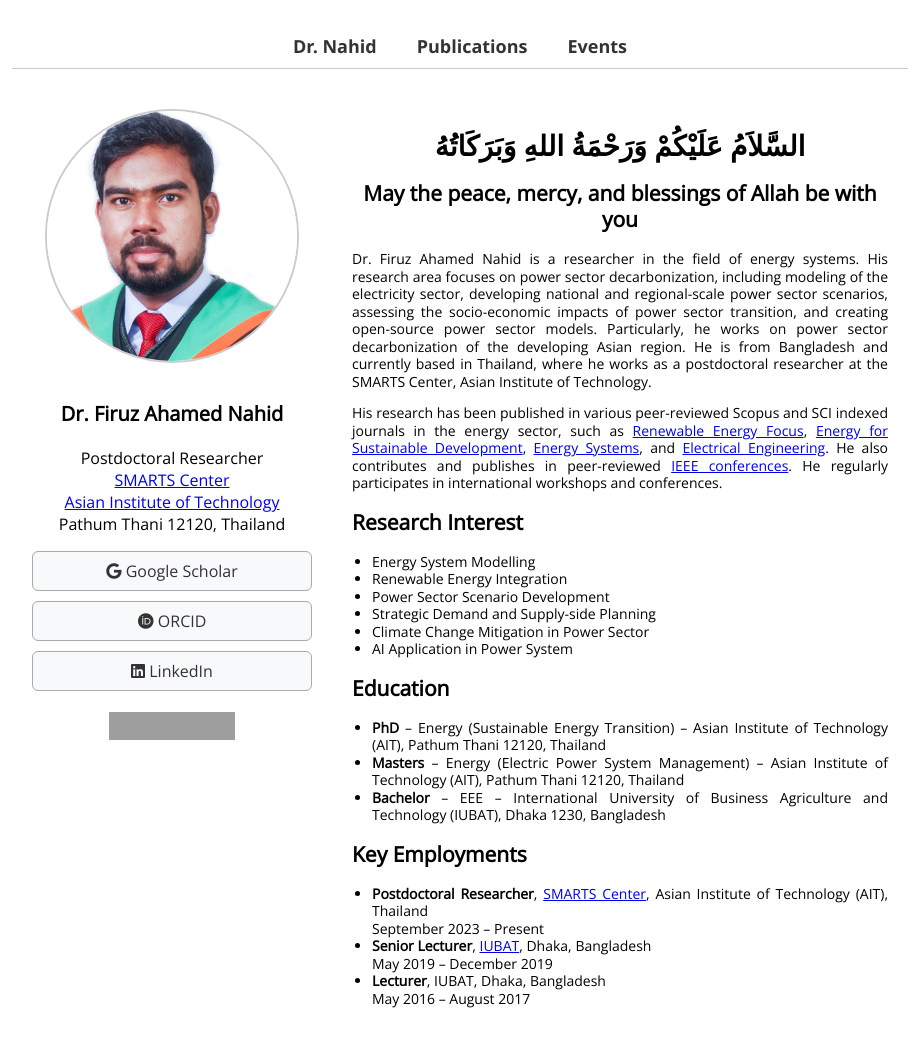
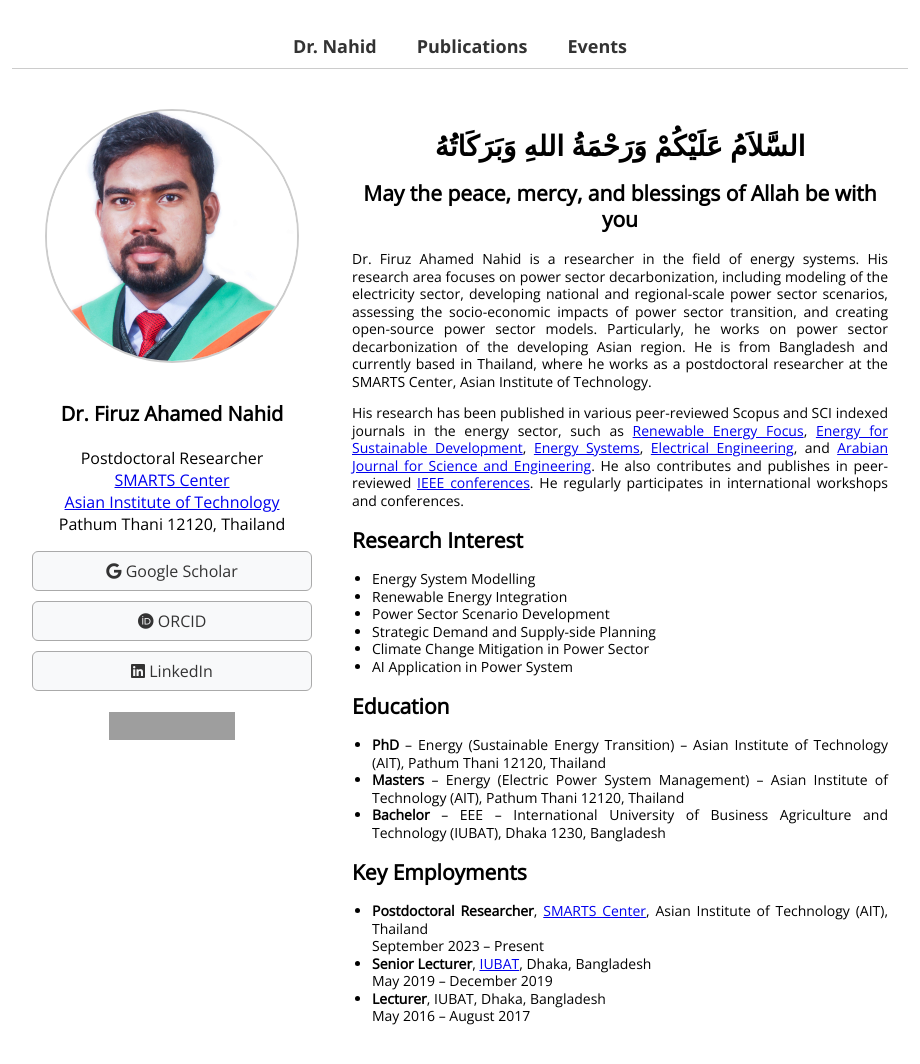
Before and after one commit to FiruzAhamed/firuzahamed.github.io, a Jekyll site: the page built from index.md, in a window 1280 px wide and 1135 px high. Shown: the top 1064 px of the window, without its empty margins (180-1100 px from the left). Built offline with Jekyll 4.4.1, drawn with Linux system fonts in a browser that asks for light colours; grey boxes are pictures that could not be loaded.

Commit message:
Update index.md
Signed-off-by: Firuz Ahamed Nahid <122635742+FiruzAhamed@users.noreply.github.com>

```diff
--- a/index.md
+++ b/index.md
@@ -52,16 +52,17 @@ permalink: /
       Dr. Firuz Ahamed Nahid is a researcher in the field of energy systems. His research area focuses on power sector decarbonization, including modeling of the electricity sector, developing national and regional-scale power sector scenarios, assessing the socio-economic impacts of power sector transition, and creating open-source power sector models. Particularly, he works on power sector decarbonization of the developing Asian region. He is from Bangladesh and currently based in Thailand, where he works as a postdoctoral researcher at the SMARTS Center, Asian Institute of Technology.
     </p>
 
-    <p>
-      His research has been published in various peer-reviewed Scopus and SCI indexed journals in the energy sector, such as
-      <a href="https://www.sciencedirect.com/journal/renewable-energy-focus" target="_blank">Renewable Energy Focus</a>,
-      <a href="https://www.sciencedirect.com/journal/energy-for-sustainable-development" target="_blank">Energy for Sustainable Development</a>,
-      <a href="https://www.springer.com/journal/12667" target="_blank">Energy Systems</a>, and
-      <a href="https://www.springer.com/journal/202" target="_blank">Electrical Engineering</a>.
-      He also contributes and publishes in peer-reviewed
-      <a href="https://ieeexplore.ieee.org/Xplore/home.jsp" target="_blank">IEEE conferences</a>.
-      He regularly participates in international workshops and conferences.
-    </p>
+      <p>
+        His research has been published in various peer-reviewed Scopus and SCI indexed journals in the energy sector, such as
+        <a href="https://www.sciencedirect.com/journal/renewable-energy-focus" target="_blank">Renewable Energy Focus</a>,
+        <a href="https://www.sciencedirect.com/journal/energy-for-sustainable-development" target="_blank">Energy for Sustainable Development</a>,
+        <a href="https://www.springer.com/journal/12667" target="_blank">Energy Systems</a>,
+        <a href="https://www.springer.com/journal/202" target="_blank">Electrical Engineering</a>, and
+        <a href="https://link.springer.com/journal/13369" target="_blank">Arabian Journal for Science and Engineering</a>.
+        He also contributes and publishes in peer-reviewed
+        <a href="https://ieeexplore.ieee.org/Xplore/home.jsp" target="_blank">IEEE conferences</a>.
+        He regularly participates in international workshops and conferences.
+      </p>
 
     <h2>Research Interest</h2>
     <ul>
```
